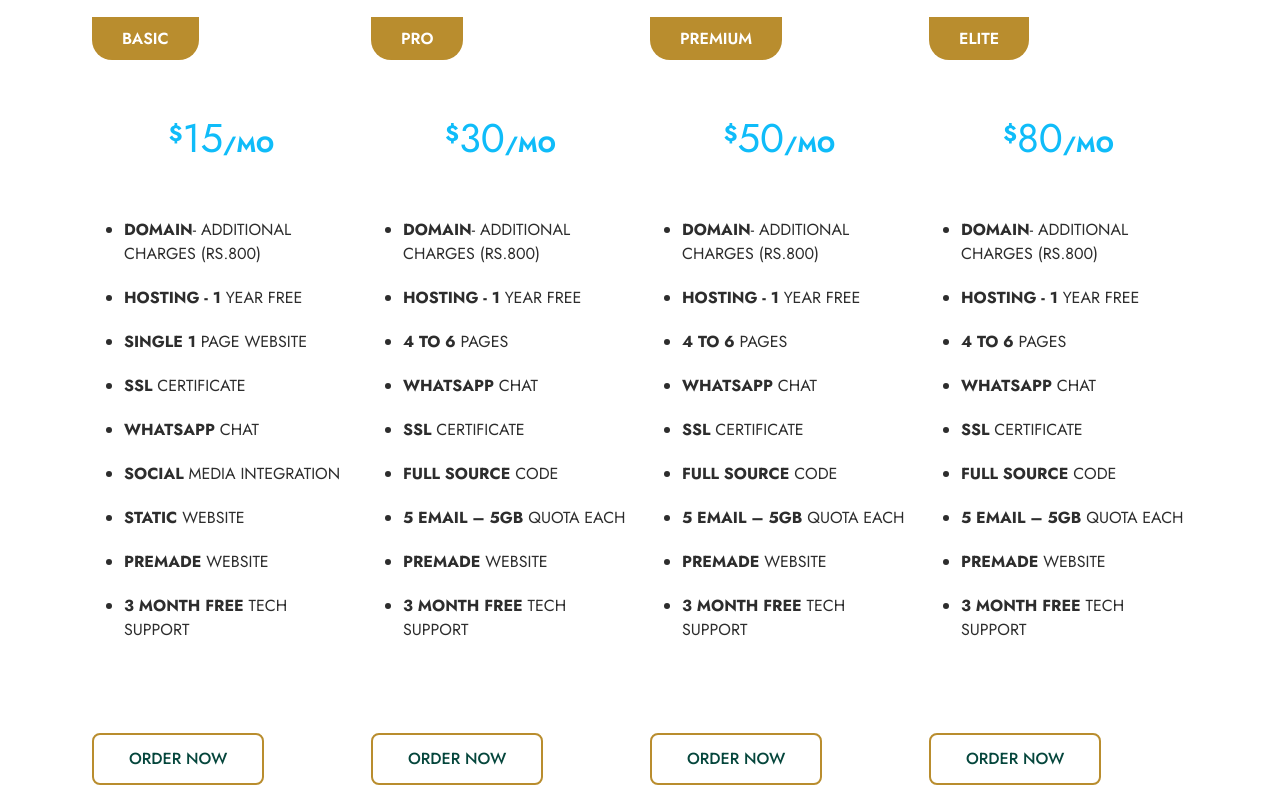
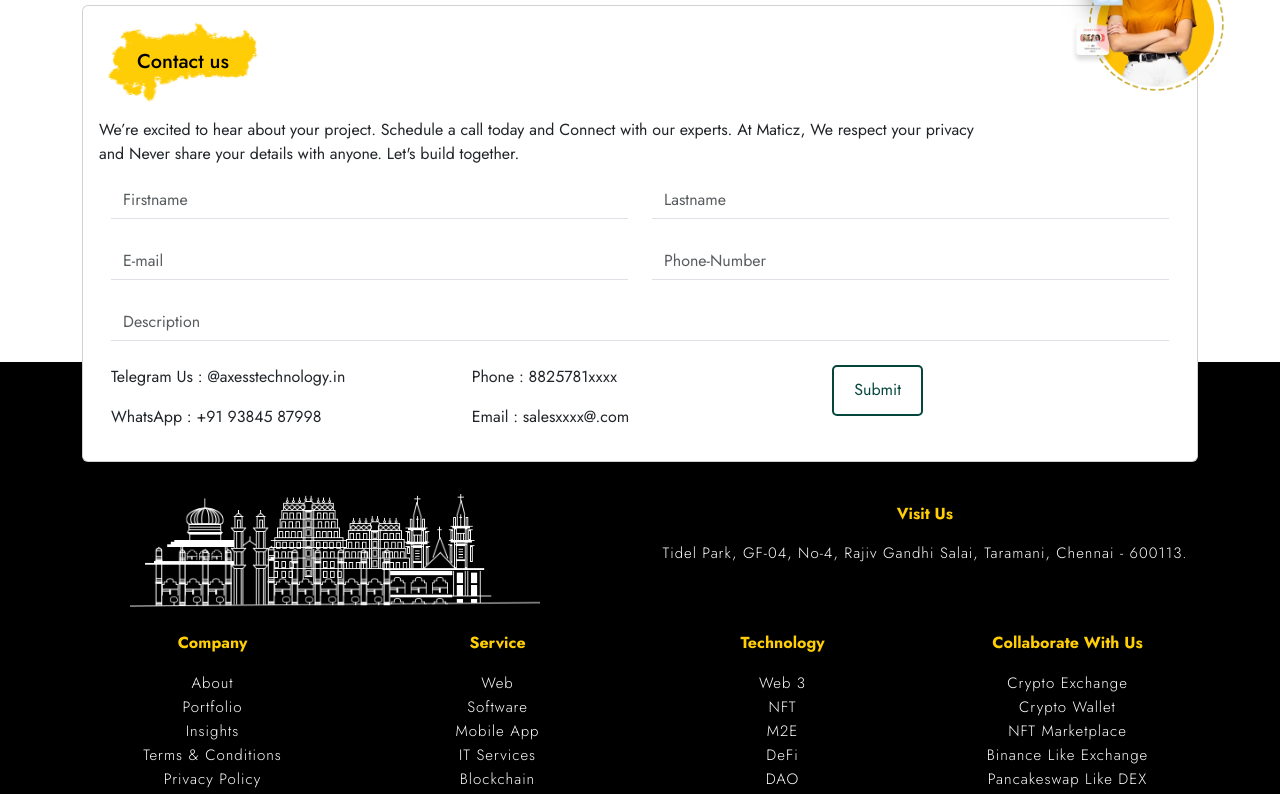
Before and after one commit to axessmongo/AxessTechnology-project, a React (Vite) app in the folder client/: page /technologies in a window 1280 px wide. Shown: the part 3100-3894 px from the top of the page. Built offline with nearby package versions, Linux system fonts and the light colour scheme.

Commit message:
Added about page and import the routing in routing.jsx page

```diff
--- a/client/src/About.jsx
+++ b/client/src/About.jsx
@@ -1,11 +1,14 @@
 import React from 'react';
 import Navbar from './components/Navbar';
+import Banner from './components/Banner';
 import AboutImage from '../src/assets/images/About2.jpg';
 
 function About() {
     return (
+        <div>
+            <Navbar />
+            <Banner h1={'About Us'} h2={'Revolutionize Your Operations: Transform with Software Tailored to Your Needs.'} h3={'Hello World'}/>
             <div className='container'>
-            <Navbar />
                 <h1 className='text-center mb-3'>About Us</h1>
                 <div className="row">
                     <div className="col-md-6">
@@ -39,6 +42,7 @@ function About() {
                     </div>
                 </div>
             </div>
+        </div>
     );
 }
 
--- a/client/src/Routing.jsx
+++ b/client/src/Routing.jsx
@@ -4,6 +4,7 @@ import Navbar from './components/Navbar';
 import Home from './pages/Home';
 import Register from './pages/Register';
 import Services from './pages/Services';
+import About from './About';
 import Technologies from './pages/Technologies';
 import Homenew from './pages/Homenew';
 import Card from './components/Card';
@@ -30,6 +31,7 @@ function Routing() {
                     {/* <Route path="/users/:id/verify/:token" element={<EmailVerify />} /> */}
                     <Route path="/register" element={<Register />} />
                     <Route path='/services' element={<Services />} />
+                    <Route path='/about' element={<About />} />
                     <Route path="/technologies" element={<Technologies />} />
                     <Route path="/pricing" element={<Pricing />} />
                     <Route path='/contact' element={<Contact />} />
--- a/client/src/pages/Technologies.jsx
+++ b/client/src/pages/Technologies.jsx
@@ -1,7 +1,6 @@
 import React from 'react'
 import { useState } from 'react'
 import "../assets/css/Technologies.scss"
-import '../assets/css/pricing.scss'
 import Footer from '../components/Footer'
 import techtools1 from "../assets/images/Technologies/techtools1.webp"
 // each tech image import----->
@@ -59,11 +58,6 @@ import xamarin from "../assets/images/Technologies/xamarin.webp"
 // each tech import ends---------->
 import Banner from '../components/Banner'
 import Navbar from '../components/Navbar'
-
-
-import american from '../assets/images/pricing/american.png'
-import master from '../assets/images/pricing/master.png'
-import visa from '../assets/images/pricing/visa.png'
 const Technologies = () => {
     const [TechActive, setTechActive] = useState(0);
 
@@ -438,84 +432,6 @@ const Technologies = () => {
                     </div>
                 </div>
             </div>
-            <section className='pricing mt-5'>
-				<h1 className='primary-header text-center'>Unlock Our New Features</h1>
-				<div className="container pricing-table">
-					<div className="pricing-card ">
-						<h3 className="pricing-card-header">Basic</h3>
-						<div className="price text-center"><sup>$</sup>15<span>/MO</span></div>
-						<ul>
-							<li><strong>Domain</strong>- Additional Charges (Rs.800)</li>
-							<li><strong>Hosting - 1</strong> Year FREE</li>
-							<li><strong>Single 1 </strong> Page Website</li>
-							<li><strong>SSL</strong> Certificate</li>
-							<li><strong>WhatsApp </strong> Chat</li>
-							<li><strong>Social </strong> Media Integration</li>
-							<li><strong>Static </strong> Website</li>
-							<li><strong>Premade  </strong> Website</li>
-							<li><strong>3 Month FREE </strong> Tech Support</li>
-						</ul>
-						<a href="#" className="order-btn">Order Now</a>
-					</div>
-
-					<div className="pricing-card">
-						<h3 className="pricing-card-header">Pro</h3>
-						<div className="price text-center"><sup>$</sup>30<span>/MO</span></div>
-						<ul>
-							<li><strong>Domain</strong>- Additional Charges (Rs.800)</li>
-							<li><strong>Hosting - 1</strong> Year FREE</li>
-							<li><strong>4 to 6</strong> Pages</li>
-							<li><strong>WhatsApp</strong> Chat</li>
-							<li><strong>SSL </strong> Certificate</li>
-							<li><strong>Full Source </strong> Code</li>
-							<li><strong>5 Email – 5GB </strong> Quota Each</li>
-							<li><strong>Premade  </strong> Website</li>
-							<li><strong>3 Month FREE </strong> Tech Support</li>
-						</ul>
-						<a href="#" className="order-btn">Order Now</a>
-					</div>
-
-					<div className="pricing-card">
-						<h3 className="pricing-card-header">Premium</h3>
-						<div className="price text-center"><sup>$</sup>50<span>/MO</span></div>
-						<ul>
-							<li><strong>Domain</strong>- Additional Charges (Rs.800)</li>
-							<li><strong>Hosting - 1</strong> Year FREE</li>
-							<li><strong>4 to 6</strong> Pages</li>
-							<li><strong>WhatsApp</strong> Chat</li>
-							<li><strong>SSL </strong> Certificate</li>
-							<li><strong>Full Source </strong> Code</li>
-							<li><strong>5 Email – 5GB </strong> Quota Each</li>
-							<li><strong>Premade  </strong> Website</li>
-							<li><strong>3 Month FREE </strong> Tech Support</li>
-						</ul>
-						<a href="#" className="order-btn">Order Now</a>
-					</div>
-
-					<div className="pricing-card">
-						<h3 className="pricing-card-header">Elite</h3>
-						<div className="price text-center"><sup>$</sup>80<span>/MO</span></div>
-						<ul>
-							<li><strong>Domain</strong>- Additional Charges (Rs.800)</li>
-							<li><strong>Hosting - 1</strong> Year FREE</li>
-							<li><strong>4 to 6</strong> Pages</li>
-							<li><strong>WhatsApp</strong> Chat</li>
-							<li><strong>SSL </strong> Certificate</li>
-							<li><strong>Full Source </strong> Code</li>
-							<li><strong>5 Email – 5GB </strong> Quota Each</li>
-							<li><strong>Premade  </strong> Website</li>
-							<li><strong>3 Month FREE </strong> Tech Support</li>
-						</ul>
-						<a href="#" className="order-btn">Order Now</a>
-					</div>
-				</div>
-				<div className='Pay'>
-						<h5>ACCEPTED PAYMENT METHODS</h5>
-						<img src={visa} className='img-sizes' alt="visa" />
-						<img src={master} className='img-sizes' alt="master" />
-						<img src={american} className='img-sizes' alt="american" />
-					</div>
-			</section >
             <Footer />
         </div>
 
```
Lines whose indentation alone changed are shown as unchanged.
